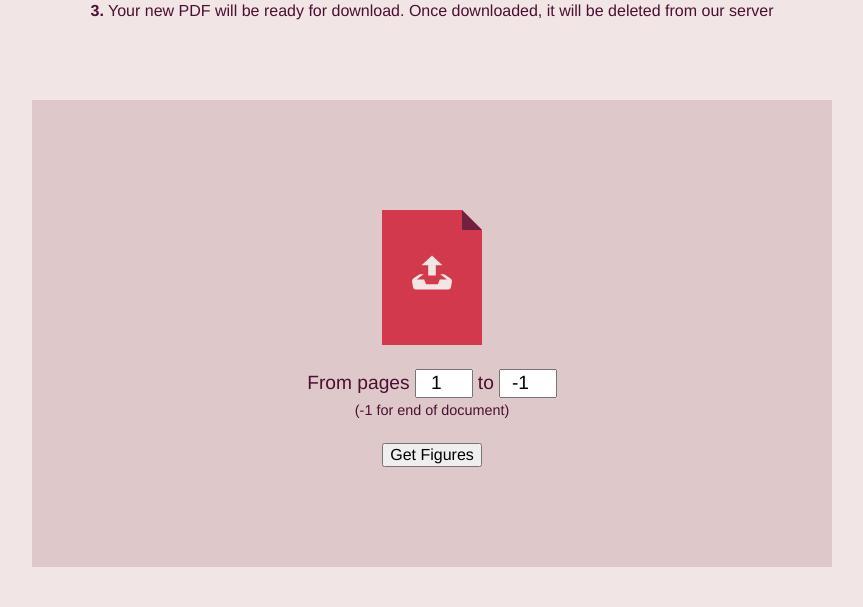
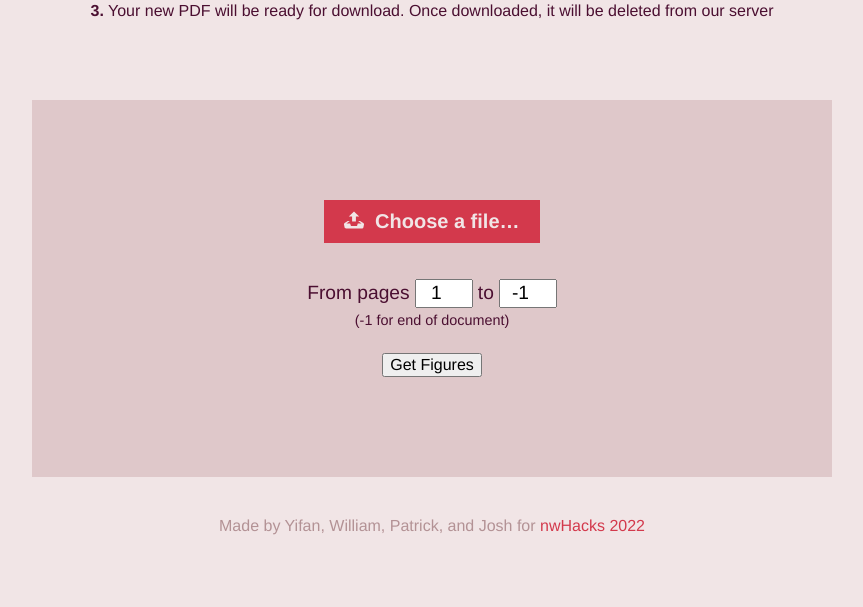
Before and after one commit to TiredFarmer/Figure-Extractor, a Flask app: page / in a window 1280 px wide. Shown: the part 281-888 px from the top of the page, without its empty margins (208-1071 px from the left). After the commit the page ends 816 px from the top, so only its background shows below. Run offline with Flask 2, Linux system fonts and the light colour scheme; some libraries are stand-ins or nearby versions.

Commit message:
changed ui

```diff
--- a/static/css/component.css
+++ b/static/css/component.css
@@ -47,64 +47,18 @@
   /* 4px */
 }
 
-/* style 5 */
+/* style 1 */
 
-.inputfile-5 + label {
-  color: #d3394c;
+.inputfile-1 + label {
+  color: #f1e5e6;
+  background-color: #d3394c;
+  margin-bottom: 2rem;
 }
 
-.inputfile-5:focus + label,
-.inputfile-5.has-focus + label,
-.inputfile-5 + label:hover {
-  color: #722040;
-}
-
-.inputfile-5 + label figure {
-  width: 100px;
-  height: 135px;
-  background-color: #d3394c;
-  display: block;
-  position: relative;
-  padding: 30px;
-  margin: 0 auto 10px;
-}
-
-.inputfile-5:focus + label figure,
-.inputfile-5.has-focus + label figure,
-.inputfile-5 + label:hover figure {
+.inputfile-1:focus + label,
+.inputfile-1.has-focus + label,
+.inputfile-1 + label:hover {
   background-color: #722040;
-}
-
-.inputfile-5 + label figure::before,
-.inputfile-5 + label figure::after {
-  width: 0;
-  height: 0;
-  content: "";
-  position: absolute;
-  top: 0;
-  right: 0;
-}
-
-.inputfile-5 + label figure::before {
-  border-top: 20px solid #dfc8ca;
-  border-left: 20px solid transparent;
-}
-
-.inputfile-5 + label figure::after {
-  border-bottom: 20px solid #722040;
-  border-right: 20px solid transparent;
-}
-
-.inputfile-5:focus + label figure::after,
-.inputfile-5.has-focus + label figure::after,
-.inputfile-5 + label:hover figure::after {
-  border-bottom-color: #d3394c;
-}
-
-.inputfile-5 + label svg {
-  width: 100%;
-  height: 100%;
-  fill: #f1e5e6;
 }
 
 input[type="number"] {
--- a/templates/index.html
+++ b/templates/index.html
@@ -97,23 +97,24 @@
                 {% with messages = get_flashed_messages() %}
                 {% if messages %}
 
-                    {% for message in messages %}
-                    <p>{{ message }}</p>
-                    {% endfor %}
+                {% for message in messages %}
+                <p>{{ message }}</p>
+                {% endfor %}
 
                 {% endif %}
                 {% endwith %}
                 <form method=post enctype=multipart/form-data>
-                    <input type="file" name=file id="file-6" class="inputfile inputfile-5" data-multiple-caption="{count} files selected"
-                        multiple />
-                    <label for="file-6">
-                        <figure><svg xmlns="http://www.w3.org/2000/svg" width="20" height="17" viewBox="0 0 20 17">
-                                <path
-                                    d="M10 0l-5.2 4.9h3.3v5.1h3.8v-5.1h3.3l-5.2-4.9zm9.3 11.5l-3.2-2.1h-2l3.4 2.6h-3.5c-.1 0-.2.1-.2.1l-.8 2.3h-6l-.8-2.2c-.1-.1-.1-.2-.2-.2h-3.6l3.4-2.6h-2l-3.2 2.1c-.4.3-.7 1-.6 1.5l.6 3.1c.1.5.7.9 1.2.9h16.3c.6 0 1.1-.4 1.3-.9l.6-3.1c.1-.5-.2-1.2-.7-1.5z" />
-                            </svg></figure> <span></span>
-                    </label>
+                    <input type="file" name=file id="file-1" class="inputfile inputfile-1"
+                        data-multiple-caption="{count} files selected" multiple />
+                    <label for="file-1"><svg xmlns="http://www.w3.org/2000/svg" width="20" height="17"
+                            viewBox="0 0 20 17">
+                            <path
+                                d="M10 0l-5.2 4.9h3.3v5.1h3.8v-5.1h3.3l-5.2-4.9zm9.3 11.5l-3.2-2.1h-2l3.4 2.6h-3.5c-.1 0-.2.1-.2.1l-.8 2.3h-6l-.8-2.2c-.1-.1-.1-.2-.2-.2h-3.6l3.4-2.6h-2l-3.2 2.1c-.4.3-.7 1-.6 1.5l.6 3.1c.1.5.7.9 1.2.9h16.3c.6 0 1.1-.4 1.3-.9l.6-3.1c.1-.5-.2-1.2-.7-1.5z" />
+                        </svg> <span>Choose a file&hellip;</span></label>
+
                     <div class="page-box">
-                        From pages <input type="number" name="start_page" min="1" value="1"> to <input type="number" name="end_page" min="-1" value="-1">
+                        From pages <input type="number" name="start_page" min="1" value="1"> to <input type="number"
+                            name="end_page" min="-1" value="-1">
                         <br><span style="font-size: 0.75em;">(-1 for end of document)</span>
 
 
```
